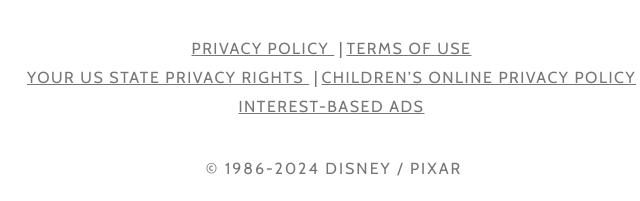
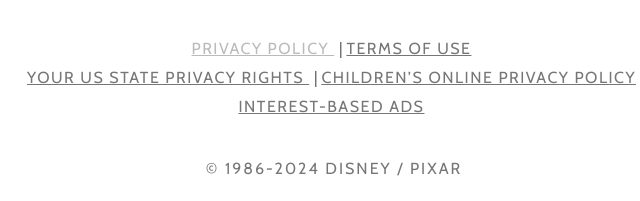
Before and after one commit to astridcarcei/dia_11pixar, a plain HTML site: page index.html in a window 1280 px wide. In both pictures the pointer is over the link "PRIVACY POLICY". Shown: the part 1606-1807 px from the top of the page, 306-946 px from the left. Drawn offline with nearby package versions, Linux system fonts and the light colour scheme.

Commit message:
cambio opacity politicas

```diff
--- a/css/index.css
+++ b/css/index.css
@@ -231,8 +231,11 @@ opacity: 1;
   font-family:"Cabin", sans-serif ;
   line-height: 1.5;
   letter-spacing: 1.5px;
+  opacity: 1;
 }
-
+.footer .politicas .li .a:hover{
+    opacity: 0.5;
+}
 
 .Footer-span {
     text-transform: uppercase;
```
